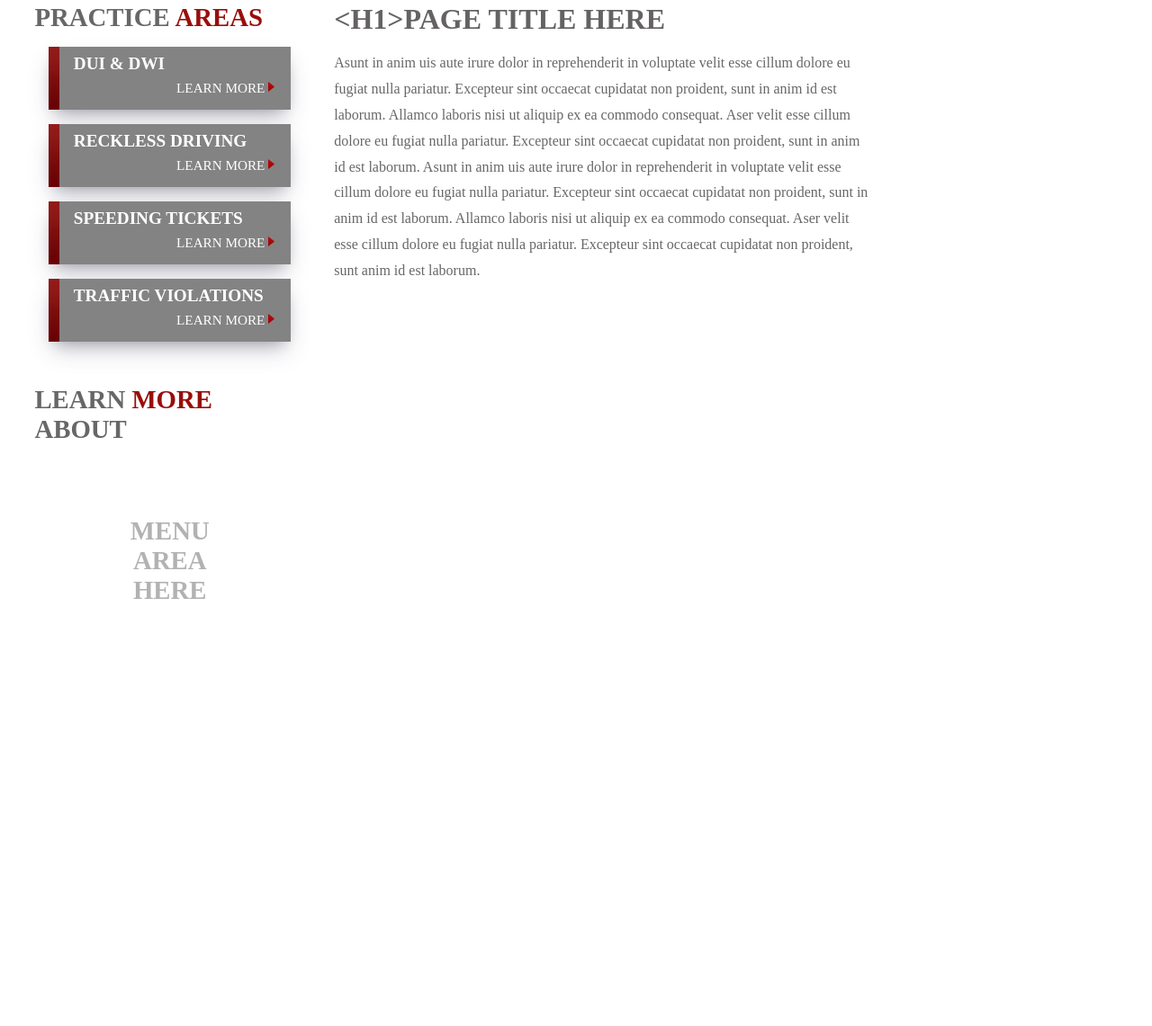
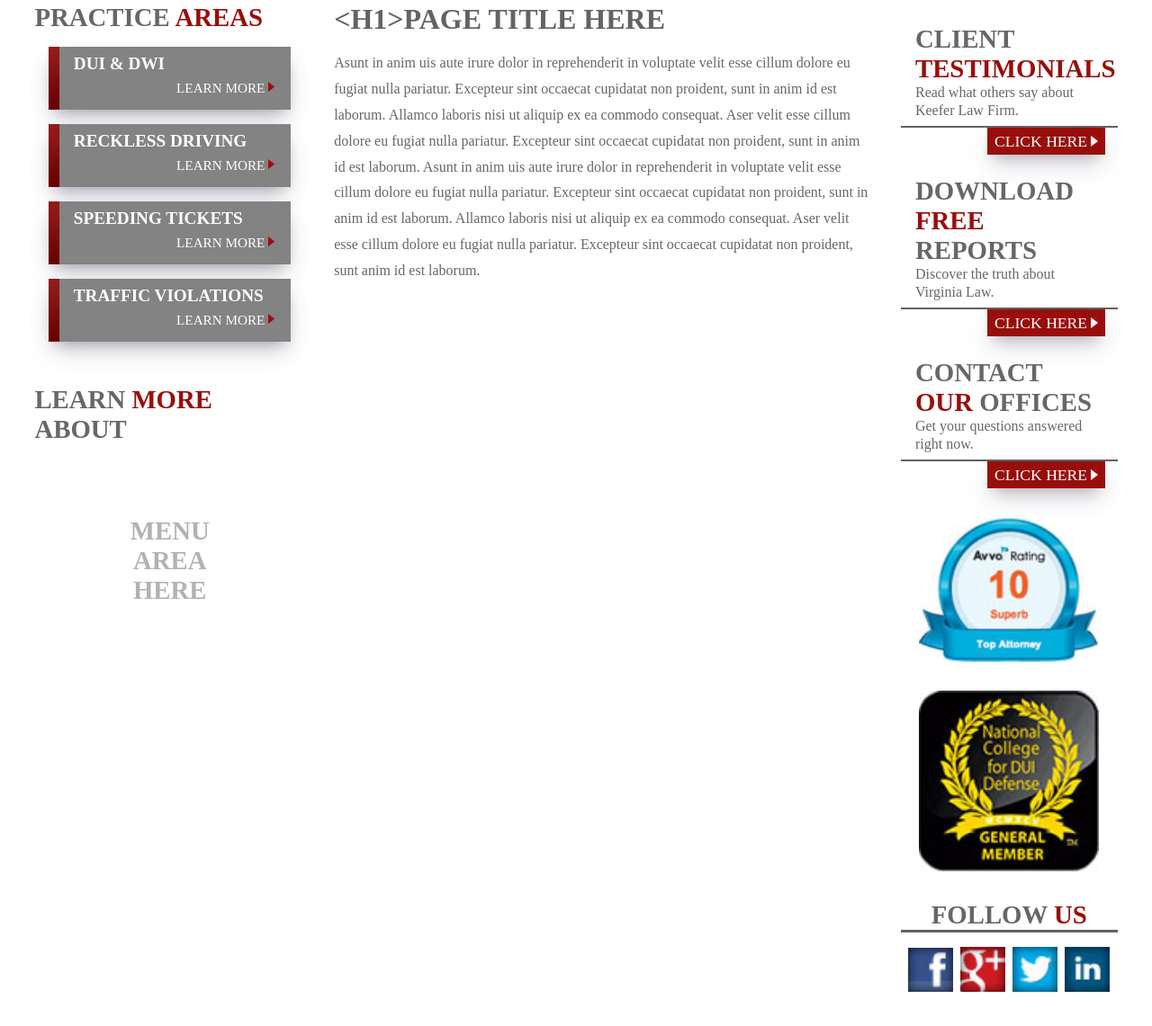
Before and after one commit to Dreamix-Hub/task4, a plain HTML site: page task4/index.html in a window 1280 px wide. Shown: the part 1008-2149 px from the top of the page at 90% size. Before the commit the page ends 1713 px from the top, so only its background shows below. Drawn offline with Linux system fonts and the light colour scheme; a web font is replaced by a local one.

Commit message:
completed the static design for keefer moving towards respnsiveness

```diff
--- a/task4/index.html
+++ b/task4/index.html
@@ -288,7 +288,6 @@
           </div>
         </aside>
         <!-- side menu end -->
-
         <!-- middle part start  -->
         <div class="middle-content">
           <h1>&lt;H1&gt;PAGE TITLE HERE</h1>
@@ -308,6 +307,72 @@
           </p>
         </div>
         <!-- middle part end  -->
+        <!-- testimonial area start  -->
+        <aside class="testimonial">
+          <!-- 1 -->
+          <div class="review">
+            <div class="review-content">
+              <h2 class="main-heading">CLIENT <span>TESTIMONIALS</span></h2>
+              <p>Read what others say about Keefer Law Firm.</p>
+            </div>
+            <div class="button-show">
+              <button>
+                CLICK HERE
+                <img src="images/bullet_white_lrg.png" alt="" />
+              </button>
+            </div>
+          </div>
+          <!-- 2 -->
+          <div class="review">
+            <div class="review-content">
+              <h2 class="main-heading">DOWNLOAD <span>FREE</span> REPORTS</h2>
+              <p>Discover the truth about Virginia Law.</p>
+            </div>
+            <div class="button-show">
+              <button>
+                CLICK HERE
+                <img src="images/bullet_white_lrg.png" alt="" />
+              </button>
+            </div>
+          </div>
+          <!-- 3 -->
+          <div class="review">
+            <div class="review-content">
+              <h2 class="main-heading">CONTACT <span>OUR</span> OFFICES</h2>
+              <p>Get your questions answered right now.</p>
+            </div>
+            <div class="button-show">
+              <button>
+                CLICK HERE
+                <img src="images/bullet_white_lrg.png" alt="" />
+              </button>
+            </div>
+          </div>
+          <!-- certificate images -->
+          <img
+            class="image"
+            width="200px"
+            src="images/avo_rating_large.gif"
+            alt=""
+          />
+          <img
+            class="image"
+            width="200px"
+            src="images/national_college_large.gif"
+            alt=""
+          />
+          <!-- social links -->
+          <div class="social-links">
+            <h2 class="main-heading">FOLLOW <span>US</span></h2>
+            <div class="links">
+              <a href="#"><img src="images/fb_icon.gif" alt="" /></a>
+              <a href="#"><img src="images/google_icon.gif" alt="" /></a>
+              <a href="#"><img src="images/twitter_icon.gif" alt="" /></a>
+              <a href="#"><img src="images/linked_icon.gif" alt="" /></a>
+            </div>
+          </div>
+        </aside>
+        <!-- testimonial area end  -->
       </div>
     </section>
     <!-- section content end -->
--- a/task4/style.css
+++ b/task4/style.css
@@ -489,3 +489,55 @@ textarea {
         line-height: 1.8rem;
     }
 }
+
+.testimonial {
+    /* background-color: yellow; */
+
+    & .review {
+        /* background-color: #082648; */
+        margin: 1rem 0;
+    }
+
+    & .review-content {
+        padding: .5rem 1rem;
+    }
+
+    & p {
+        color: var(--btn-active);
+        font-size: 1rem;
+        line-height: 1.2rem;
+    }
+
+    & .button-show {
+        width: 100%;
+
+
+        & button {
+            margin-left: 6rem;
+        }
+    }
+
+    & .image {
+        display: block;
+        margin: 2rem auto;
+    }
+}
+
+
+.social-links {
+    & .main-heading {
+        text-align: center;
+        border-bottom: 3px solid var(--border-color);
+    }
+
+    & .links {
+        display: flex;
+        justify-content: space-evenly;
+        align-items: center;
+        padding: 1rem 0;
+
+        & img {
+            width: 50px;
+        }
+    }
+}
```
